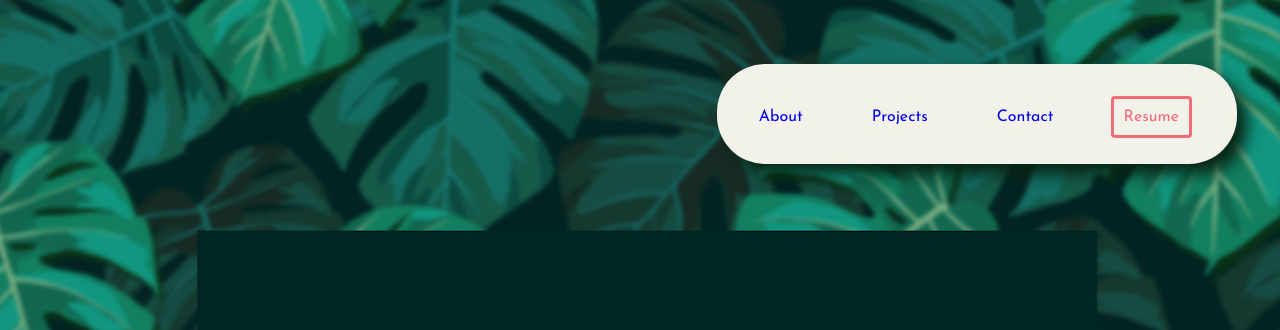
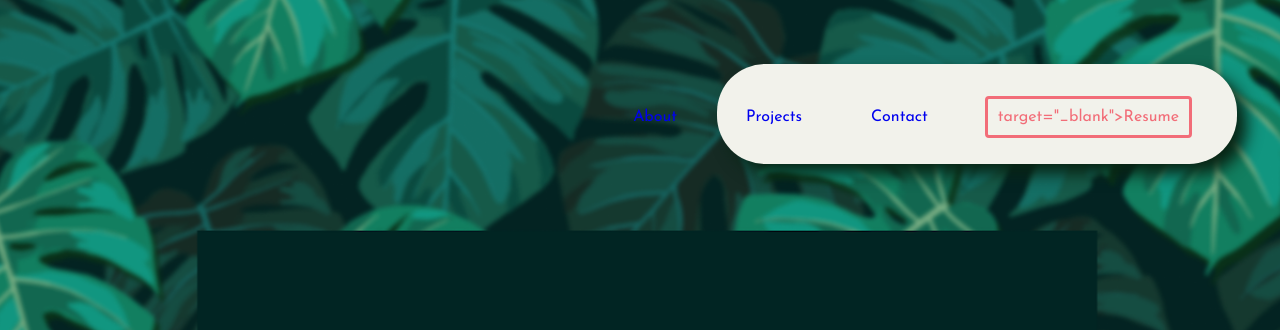
Before and after one commit to espain16/elisespainportfolio, a plain HTML site: page index.html in a window 1280 px wide. Shown: the top 330 px of the page. Drawn offline with Linux system fonts and the light colour scheme.

Commit message:
Bug in resume fixed

```diff
--- a/index.html
+++ b/index.html
@@ -39,7 +39,7 @@
             <a class="nav-btn" href="#contact">Contact</a>
           </li>
           <li>
-            <a class="resume-btn" href="/resources/E.Spain Resume.pdf" target="_blank">Resume</a>
+            <a class="resume-btn" href="/resources/E.Spain Resume.pdf"> target="_blank">Resume</a>
           </li>
         </ul>
       </nav>
```
